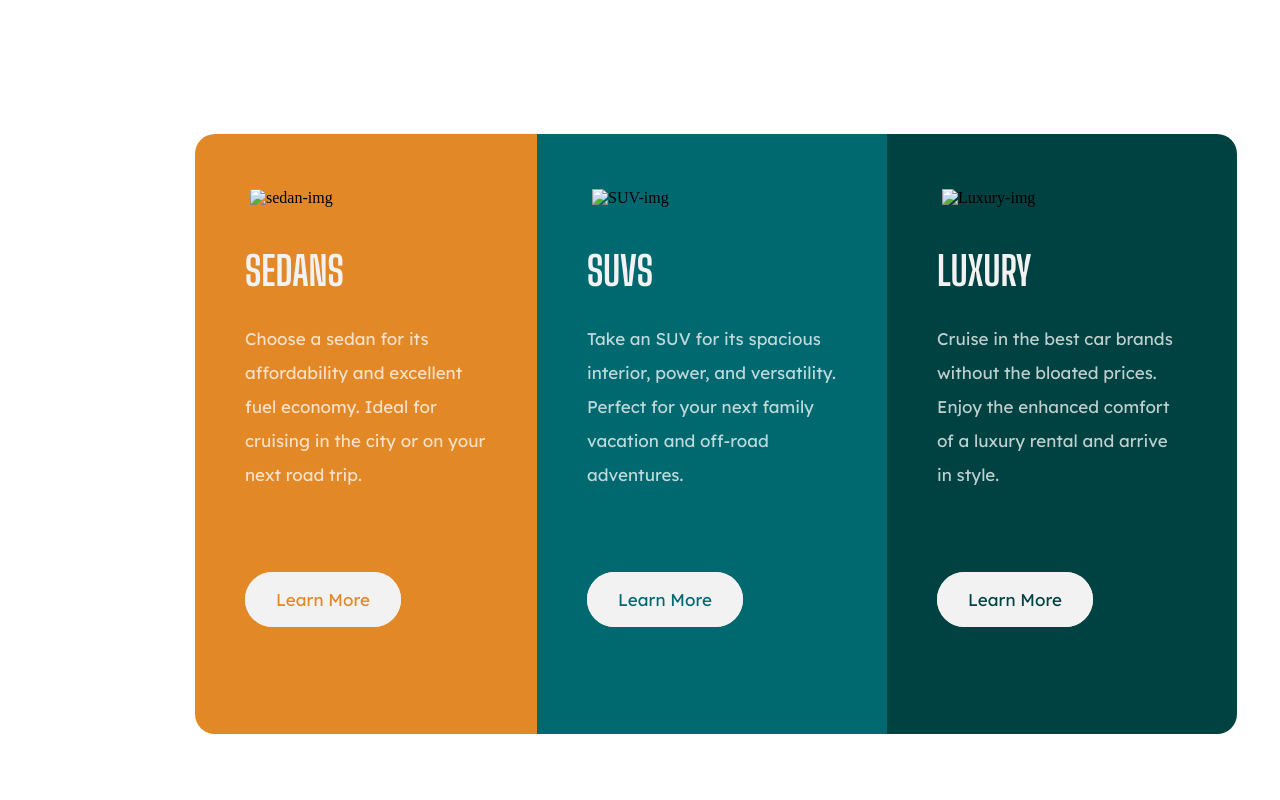
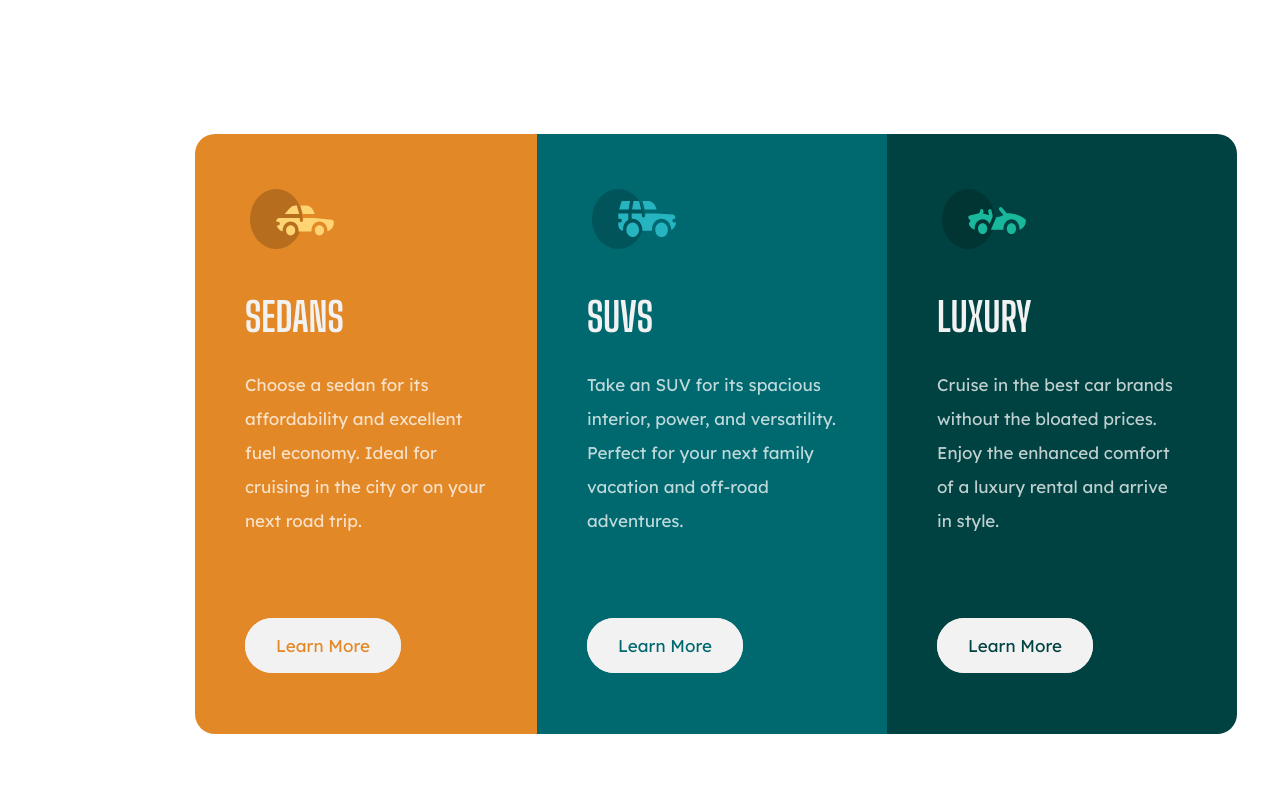
Before and after one commit to knbrown5376/challenge, a plain HTML site: page index.html in a window 1280 px wide. Shown: the top 800 px of the page. Drawn offline with Linux system fonts and the light colour scheme; files that its build step writes are made by us from their sources.

Commit message:
Update index.html

```diff
--- a/index.html
+++ b/index.html
@@ -5,8 +5,8 @@
   <meta charset="UTF-8">
   <meta name="viewport" content="width=device-width, initial-scale=1.0">
   <!-- displays site properly based on user's device -->
-  <link rel="stylesheet" href="CAS/style.css">
-  <link rel="icon" type="image/png" sizes="32x32" href="images/favicon-32x32.png">
+  <link rel="stylesheet" href="style.css">
+  <link rel="icon" type="image/png" sizes="32x32" href="favicon-32x32.png">
   <link rel="preconnect" href="https://fonts.gstatic.com">
   <link href="https://fonts.googleapis.com/css2?family=Big+Shoulders+Display:wght@700&display=swap" rel="stylesheet">
   <link href="https://fonts.googleapis.com/css2?family=Lexend+Deca&display=swap" rel="stylesheet">
@@ -19,26 +19,26 @@
 </head>
 
 <body>
-  <div class="flex-container wrap">
-    <div class="first-block" class="flex-item">
-      <img class="Sedan-icon" class="flex-item" src="images/icon-sedans.svg" alt="sedan-img">
-      <h1 class="flex-item">SEDANS</h1>
-      <p class="flex-item">Choose a sedan for its affordability and excellent fuel economy. Ideal for cruising in the city
+
+    <div class="first-block">
+      <img class="Sedan-icon" src="icon-sedans.svg" alt="sedan-img">
+      <h1>SEDANS</h1>
+      <p>Choose a sedan for its affordability and excellent fuel economy. Ideal for cruising in the city
         or on your next road trip.</p>
       <a class="btn1" link="">Learn More</a>
     </div>
 
 
-    <div class="middle-block" class="flex-item">
-      <img class="SUV-icon" class="flex-item" src="images/icon-suvs.svg" alt="SUV-img">
-      <h1 class="flex-item">SUVS</h1>
-      <p class="flex-item">Take an SUV for its spacious interior, power, and versatility. Perfect for your next family vacation
+    <div class="middle-block">
+      <img class="SUV-icon"src="icon-suvs.svg" alt="SUV-img">
+      <h1>SUVS</h1>
+      <p>Take an SUV for its spacious interior, power, and versatility. Perfect for your next family vacation
         and off-road adventures.</p>
       <a class="btn2" link="">Learn More</a>
     </div>
 
     <div class="last-block">
-      <img class="Luxury-icon" src="images/icon-luxury.svg" alt="Luxury-img">
+      <img class="Luxury-icon" src="icon-luxury.svg" alt="Luxury-img">
       <h1>LUXURY</h1>
       <p>Cruise in the best car brands without the bloated prices. Enjoy the enhanced comfort of a luxury
         rental and arrive in style.</p>
```
